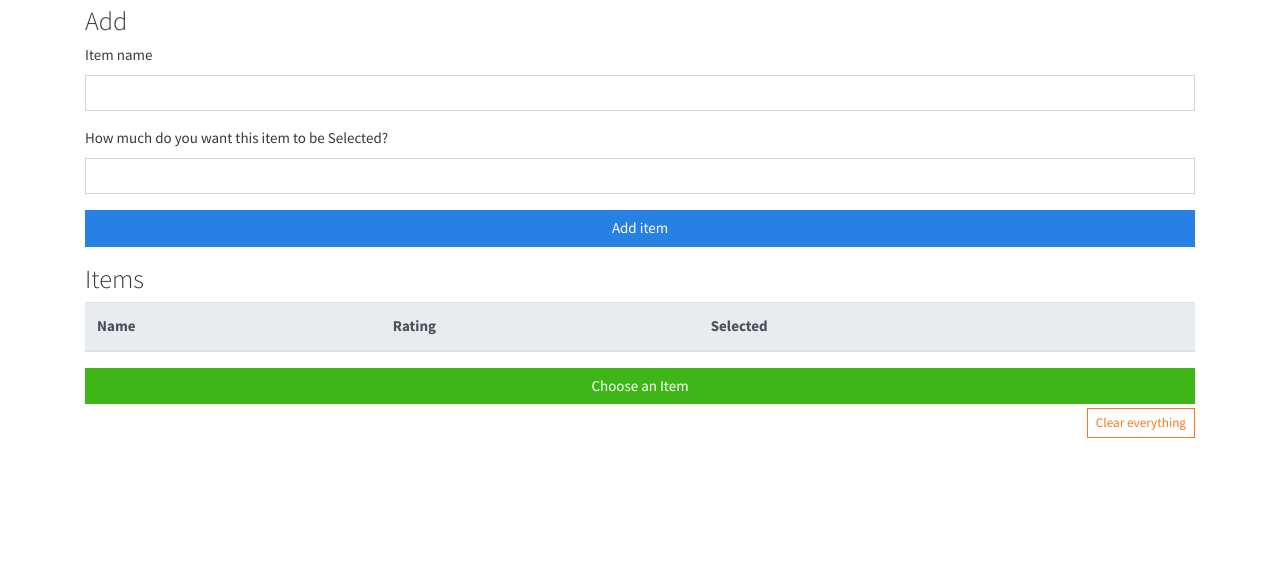
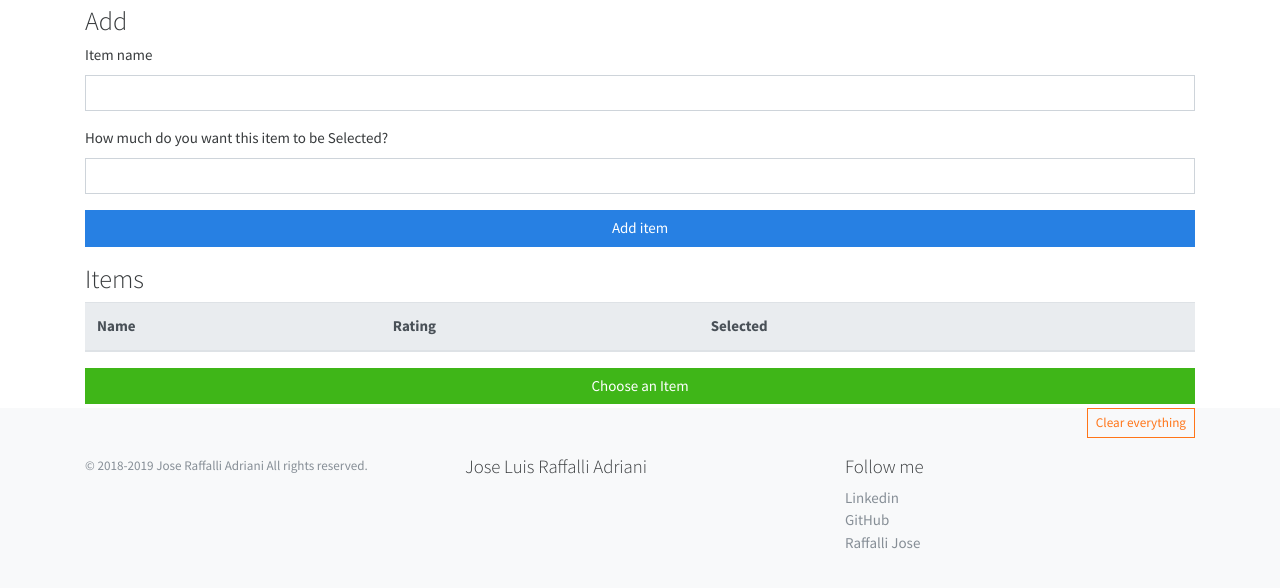
Before and after one commit to JotaRaffalli/TheChosenOne, a plain HTML site: page index.html in a window 1280 px wide. Shown: the part 202-790 px from the top of the page. Drawn offline with nearby package versions, Linux system fonts and the light colour scheme.

Commit message:
Last changes

```diff
--- a/index.html
+++ b/index.html
@@ -56,7 +56,7 @@
             <a
               class="nav-link"
               target="_blank"
-              href="https://github.com/jotaraffalli"
+              href="https://github.com/JotaRaffalli/TheChosenOne-PortfolioApp"
               >Source code</a
             >
           </li>
@@ -81,7 +81,7 @@
             </div>
             <div class="modal-body"><p>Simple app I made using vanilla ES6 JavaScript. It uses ES6 modules such as classes, arrows, destructuring assignments, scoped and constant variables.</p></div>
             <div class="modal-footer">
-              <a href="https://github/jotaraffalli/" class="btn btn-primary">
+              <a href="https://github.com/JotaRaffalli/TheChosenOne-PortfolioApp" class="btn btn-primary">
                 Vew source
               </a>
               <button
@@ -153,4 +153,48 @@
       </div>
     </div>
   </body>
+  <footer>
+      <div class="bg-light">
+          <footer class="container py-5">
+            <div class="row">
+              <div class="col-12 col-md">
+                <small class="d-block mb-3 text-muted">
+                  &copy; 2018-2019 Jose Raffalli Adriani All rights reserved.
+                </small>
+              </div>
+              <div class="col-6 col-md">
+                <h5>Jose Luis Raffalli Adriani</h5>
+              </div>
+              <div class="col-6 col-md">
+                <h5>Follow me</h5>
+                <ul class="list-unstyled text-small">
+                  <li>
+                    <a
+                      target="_blank"
+                      rel="noopener noreferrer"
+                      class="text-muted"
+                      href="https://www.linkedin.com/in/jos%C3%A9raffalli/"
+                    >
+                      Linkedin
+                    </a>
+                  </li>
+                  <li>
+                    <a
+                      class="text-muted"
+                      href="https://github.com/JotaRaffalli"
+                    >
+                      GitHub
+                    </a>
+                  </li>
+                  <li>
+                    <a class="text-muted" href="http://raffallijoseluis.com.ve">
+                      Raffalli Jose
+                    </a>
+                  </li>
+                </ul>
+              </div>
+            </div>
+          </footer>
+        </div>
+  </footer>
 </html>
```
